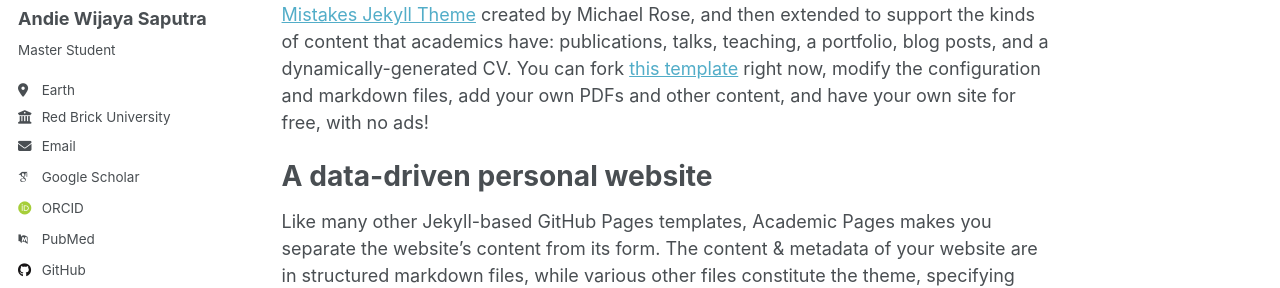
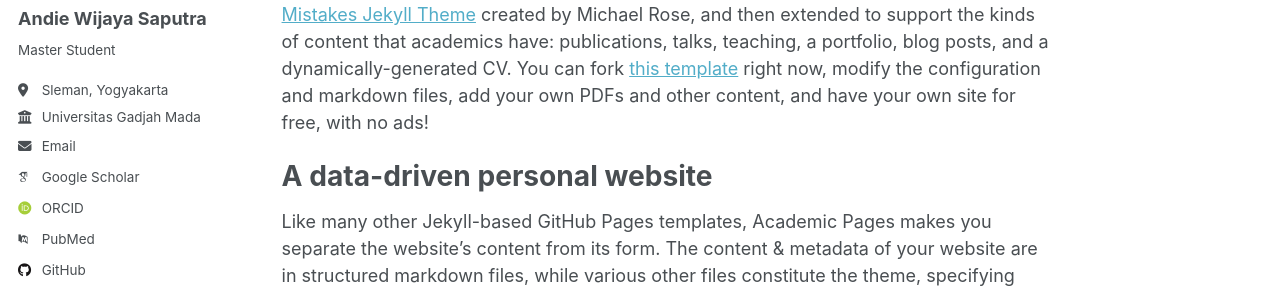
Before and after one commit to Jyawijaya/andiewijayasaputra.github.io, a Jekyll site: the page built from _pages/about.md, in a window 1280 px wide. Shown: the part 276-564 px from the top of the page. Built offline with Jekyll 4.4.1, drawn with Linux system fonts in a browser that asks for light colours; some web fonts are replaced.

Commit message:
fix: edit location, employer, email

```diff
--- a/_config.yml
+++ b/_config.yml
@@ -26,10 +26,10 @@ author:
   name             : "Andie Wijaya Saputra"
   pronouns         : # example: "she/her"
   bio              : "Master Student"
-  location         : "Earth"
-  employer         : "Red Brick University"
+  location         : "Sleman, Yogyakarta"
+  employer         : "Universitas Gadjah Mada"
   uri              : # URL
-  email            : "none@example.org"
+  email            : "andiewijayasaputra@gmail.com"
 
   # Academic websites
   arxiv            : # URL - Update with the correct link to your profile
```
